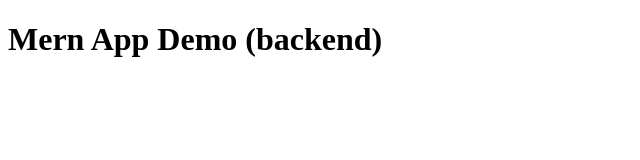
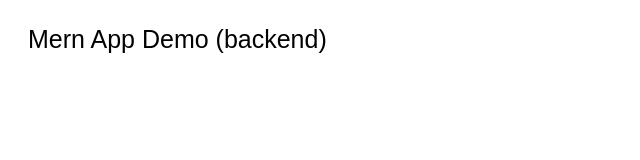
Before and after one commit to DheemanthAlex/mernapp-backend, a website: page public/index.html in a window 1280 px wide. Shown: the whole page, without its empty margins (0-640 px from the left). Drawn offline with Linux system fonts and the light colour scheme.

Commit message:
1. Enable CORS 2. Butify index.html 3. Removing unwanted console.log()

```diff
--- a/app.js
+++ b/app.js
@@ -1,6 +1,7 @@
 var express = require('express');
 var bodyParser = require('body-parser');
 var path = require('path');
+var cors = require('cors');
 
 var db = require('./db');
 var routes = require('./src/routes/appRouter');
@@ -10,6 +11,7 @@ var app = express();
 app.set('views', path.join(__dirname, 'views'));
 app.set('view engine', 'ejs');
 
+app.use(cors());
 app.use(bodyParser.urlencoded({ extended: true }));
 app.use(bodyParser.json());
 app.use(express.static(path.join(__dirname, 'public')));
--- a/package.json
+++ b/package.json
@@ -11,6 +11,7 @@
   "license": "ISC",
   "dependencies": {
     "body-parser": "^1.18.3",
+    "cors": "^2.8.4",
     "ejs": "^2.6.1",
     "express": "^4.16.3",
     "mongoose": "^5.2.15"
--- a/public/index.html
+++ b/public/index.html
@@ -1,9 +1,11 @@
 <!DOCTYPE html>
 <html>
 <head>
-	<title></title>
+	<title>MERN</title>
 </head>
 <body>
-	<h1>Mern App Demo (backend)</h1>
+	<p style="padding-left: 20px; font-size: 25px; font-family: 'arial'">
+		Mern App Demo (backend)
+	</p>
 </body>
 </html>
--- a/src/managers/UserManager.js
+++ b/src/managers/UserManager.js
@@ -2,9 +2,6 @@ var UserSchema = require('../schemas/UserSchema');
 
 module.exports = {
 	createUser: function (userObj, callback) {
-
-		console.log(JSON.stringify(userObj));
-
 		var user = new UserSchema();
 
 		user.user_name = {};
```
